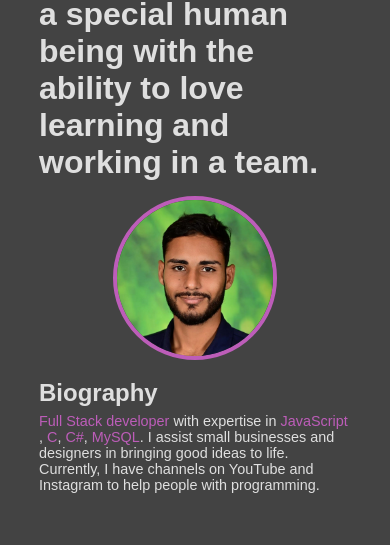
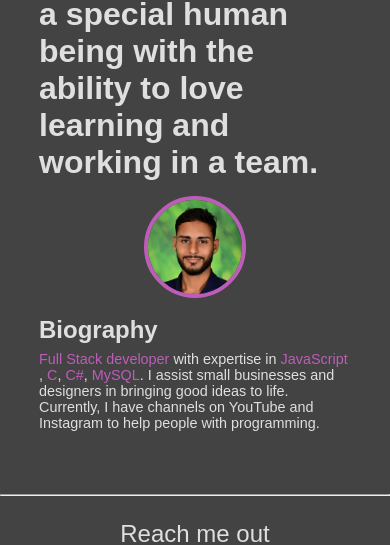
Before and after one commit to jgabryeldev/new_portfolio, a plain HTML site: page index.html in a window 390 px wide. Shown: the part 113-658 px from the top of the page. Drawn offline with Linux system fonts and the light colour scheme.

Commit message:
ajustes: responsividade index, mudança scroll bar

```diff
--- a/index.html
+++ b/index.html
@@ -32,7 +32,7 @@
             a team.
         </p>
         <div class="conteudo_principal">
-            <img src="./styles/foto_abl.jpeg" alt="Foto pessoal" id="foto_pessoal">
+            <img src="./styles/foto_abl.jpeg" alt="Foto pessoal" class="foto_pessoal">
             <div class="conteudo_principal_descricao">
                 <p class="subtitulo sub_index">
                     Biography
--- a/styles/style.css
+++ b/styles/style.css
@@ -10,6 +10,33 @@
     --tamanho-fonte-footer: 1rem;
     --tamanho_imagens_projetos: 95%;
 }
+/* Estilizando a barra de rolagem */
+::-webkit-scrollbar {
+    width: 8px; /* Largura da barra de rolagem */
+    background-color: transparent; /* Cor de fundo da barra de rolagem */
+}
+
+/* Estilizando o botão da barra de rolagem */
+::-webkit-scrollbar-thumb {
+    background-color: rgb(105, 104, 104); /* Cor do botão da barra de rolagem */
+    border-radius: 4px; /* Raio das bordas do botão */
+}
+
+/* Alterando a aparência do botão da barra de rolagem quando estiver hover */
+::-webkit-scrollbar-thumb:hover {
+    background-color: #a1a1a1; /* Nova cor do botão ao passar o mouse */
+}
+
+/* Estilizando a trilha da barra de rolagem */
+::-webkit-scrollbar-track {
+    background-color: transparent; /* Cor de fundo da trilha */
+}
+
+/* Estilizando os cantos da barra de rolagem */
+::-webkit-scrollbar-corner {
+    background-color: transparent; /* Cor de fundo dos cantos */
+}
+
 
 *
 {
@@ -107,11 +134,14 @@ header div{
 .texto{
     font-size: 1.3rem;
 }
-#foto_pessoal{
+.foto_pessoal{
     border: solid 0.3rem var(--cor-texto-secundaria);
     border-radius: 100%;
-    width: 70%;
-    height: 35%;
+    width: 30%;
+    height: 15%;
+    max-width: 30%;
+    max-height: 15%;
+    min-width: 20%;
 }
 .subtitulo{
     font-size: var(--tamanho-fonte-subtitulo);
@@ -302,7 +332,7 @@ header div{
     .conteudo_principal_descricao{
         padding: 6% 0 0 0;
     }
-    #foto_pessoal{
+    .foto_pessoal{
         margin: 0 auto;
         width: 50%;
         height: 25%;
```
